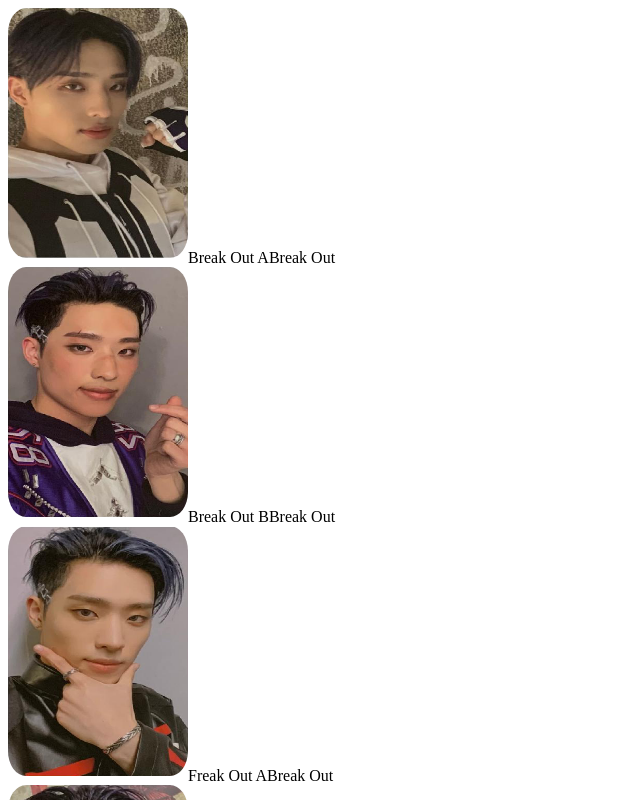
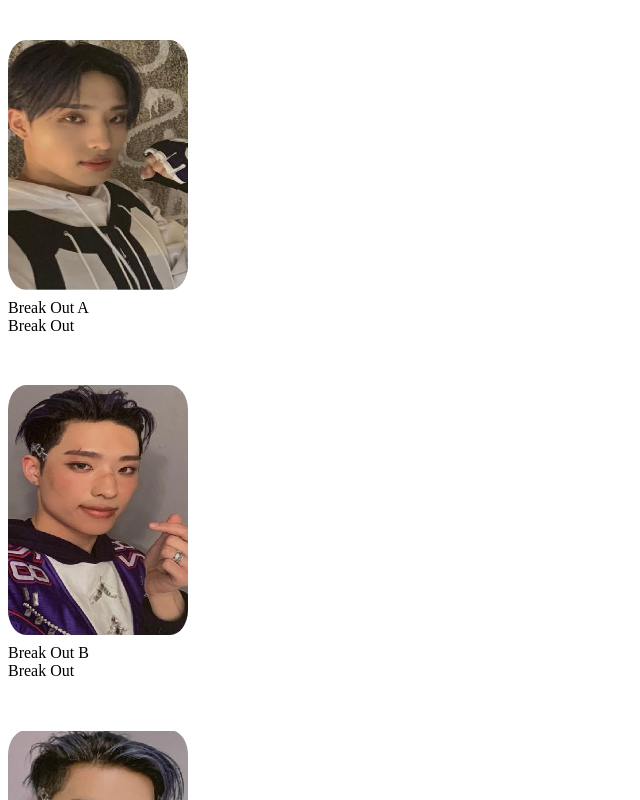
Before and after one commit to danadd/pc-collector-site, a Next.js app: page /KeehoAlbum in a window 1280 px wide. Shown: the top 800 px of the page, without its empty margins (0-640 px from the left). Built offline with nearby package versions, Linux system fonts and the light colour scheme.

Commit message:
initial setup of PC listing css

```diff
--- a/pages/KeehoAlbum.js
+++ b/pages/KeehoAlbum.js
@@ -32,21 +32,24 @@ const KeehoAlbum = () => {
   ];
 
   return (
-    <div className="pc-list-container">
-      {keehoAlbumPCs.map((keehoAlbumPC) => (
-        <div key={keehoAlbumPC.id}>
-          <span>
+    <div className="pc-list-container container">
+      <div className="row">
+        {keehoAlbumPCs.map((keehoAlbumPC) => (
+          <div key={keehoAlbumPC.id} className="individual-pc-container col col-md-4">
             {/* on click the image will be greyed out and saved to their "PC List" for the first pass */}
+            {/* on click open a menu to save to list, otw, or wishlisted */}
             <img src={keehoAlbumPC.img} className="pc_image" />
-          </span>
 
-          <span>{keehoAlbumPC.name}</span>
+            <div className="row">
+              <span>{keehoAlbumPC.name}</span>
+            </div>
 
-          <span>
-            <span>{keehoAlbumPC.era}</span>
-          </span>
-        </div>
-      ))}
+            <div className="row">
+              <span>{keehoAlbumPC.era}</span>
+            </div>
+          </div>
+        ))}
+      </div>
     </div>
   );
 };
--- /dev/null
+++ b/pages/WishlistMenu.js
@@ -0,0 +1,5 @@
+const WishlistMenu = () => {
+  return <div>I am the menu</div>;
+};
+
+export default WishlistMenu;
--- a/public/global.css
+++ b/public/global.css
@@ -4,3 +4,11 @@ img.pc_image {
   height: 250px;
   width: 180px;
 }
+
+.individual-pc-container {
+  margin-bottom: 50px;
+}
+
+.pc-list-container {
+  margin-top: 40px;
+}
```
Also changed, not shown: pages/KeehoNonAlbum.js (+14 -20 lines).
